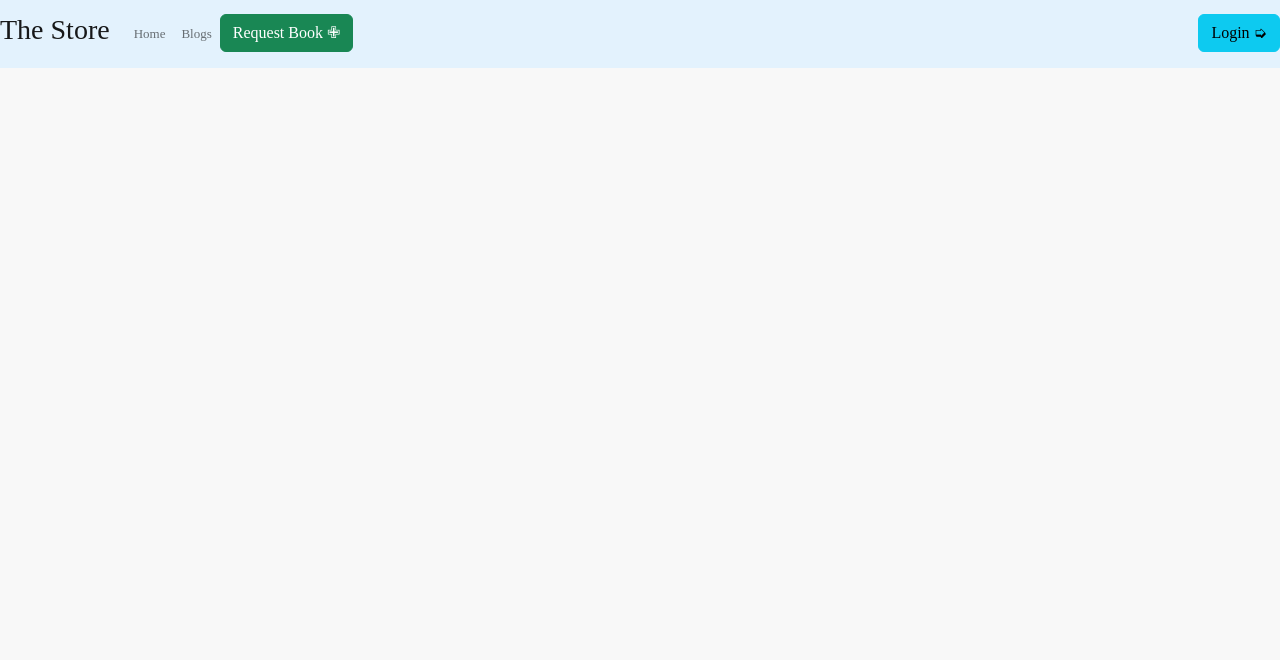
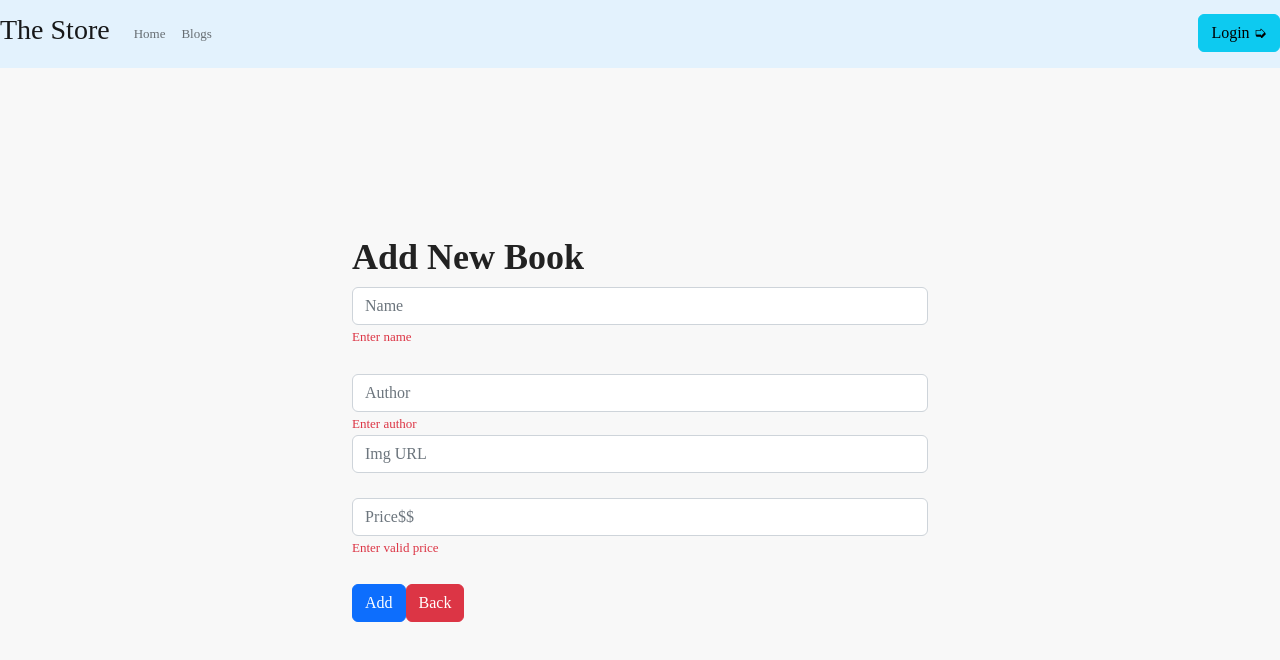
Before and after one commit to Alaa-Barazi/React-Project, a React (Vite) app: page /RequestBook in a window 1280 px wide. Shown: the top 660 px of the page. Built offline with nearby package versions, Linux system fonts and the light colour scheme; no server answers; a web font is replaced by a local one.

Commit message:
modified:   src/App.jsx 	new file:   src/Components/AllRequests/AllRequests.jsx 	new file:   src/Components/AllRequests/style.css 	modified:   src/Components/Header/Header.jsx 	new file:   src/Components/RequestBook/RequestBook.jsx

```diff
--- a/src/App.jsx
+++ b/src/App.jsx
@@ -19,6 +19,8 @@ import NewBlog from './Components/NewBlog/NewBlog';
 import { BlogProvider } from './Components/blogs';
 import Blogs from './Components/Blogs/Blogs';
 import DeleteBlog from './Components/deleteBlog/deleteBlog';
+import RequestBook from './Components/RequestBook/RequestBook';
+import AllRequests from './Components/AllRequests/AllRequests';
 
 function App() {
   return (
@@ -27,8 +29,9 @@ function App() {
         <BlogProvider>
           <Header />
 
-
           <Routes>
+            <Route path="/RequestBook" element={<RequestBook />} />
+            <Route path="/AllRequests" element={<AllRequests />} />
             <Route path="/Login" element={<Login />} />
             <Route path="/Register" element={<Register />} />
             <Route path="/EditBook" element={<EditBook />}>
--- /dev/null
+++ b/src/Components/AllRequests/AllRequests.jsx
@@ -0,0 +1,56 @@
+import { useState, useEffect } from 'react'
+import api from './../../api/books';
+import Book from '../Book/Book';
+import { Link } from "react-router-dom";
+import './style.css'
+export default function AllRequests(){
+    const [books,setBooks] = useState([]);
+    const retreiveallBooks = async () =>{
+        const response = await api.get("/requestedBooks");
+        return response.data;
+       }
+useEffect(() => {
+   const getAllBooks = async ()=>{
+    const allBooks = await retreiveallBooks();
+    if(allBooks){
+        setBooks(allBooks);
+    }
+   }
+   getAllBooks();
+       }, []);
+       return (
+        <>
+        <br/>
+        <center>
+            <br/>
+            <h1>&nbsp;</h1>
+            </center>
+            <div className='card-deck'>
+            {books.map((book,index) => (
+                <div key={index} >
+                    <div className='column'>
+                <div className="card d-flex flex-column" style={{width:"180px",height:"280px"}}>
+                    <img src={book.img} className='card-img' style={{width:"150px",height:"150px"}} />
+                    <div className='card-body'>
+                        <h6 className='card-title'>{book.name}</h6>
+                        <p className='text-primary font-weight-bolder'>By:{book.author}</p>
+                         <p className='text-danger'>Price:{book.price}$</p>
+                        {/* <Link to={`/Details/${book.id}`}>
+                            <div className="mt-auto p-1">
+                            <button  className='btn btn-outline-info'>Details</button>
+                            </div>
+                        </Link> */}
+                        {/* addhandler for books and then alert (added succefully) */}
+                        <button className='btn btn-outline-info'>Add to store</button>
+
+                    </div>
+
+                </div>
+            </div>
+                </div>
+            ))}
+            </div>
+            </>
+
+   );
+};
--- /dev/null
+++ b/src/Components/AllRequests/style.css
@@ -0,0 +1,44 @@
+
+  /* Float four columns side by side */
+  .column {
+    float: left;
+    width: auto;
+    padding: 0 10px;
+  }
+  .card-deck {
+    display: flex;
+    flex-wrap: wrap;
+    justify-content: space-between;
+}
+  /* Remove extra left and right margins, due to padding in columns */
+  .row {margin: 0 -20px;}
+
+  /* Clear floats after the columns */
+  .row:after {
+    content: "";
+    display: table;
+    clear: both;
+  }
+  img {
+    border-radius: 5px 5px 0 0;
+    width: 200px;
+    height: 200px;
+  }
+  /* Style the counter cards */
+  .card {
+    box-shadow: 0 4px 8px 0 rgba(0, 0, 0, 0.2); /* this adds the "card" effect */
+    padding: 10px;
+    width:200px;
+
+    text-align: center;
+    background-color: #f1f1f1;
+  }
+
+  /* Responsive columns - one column layout (vertical) on small screens */
+  @media screen and (max-width: 600px) {
+    .column {
+      width: 100%;
+      display: block;
+      margin-bottom: 20px;
+    }
+  }
--- a/src/Components/Header/Header.jsx
+++ b/src/Components/Header/Header.jsx
@@ -22,7 +22,7 @@ export default function Header() {
 
   return (
     <div>
-      <nav className="navbar navbar-expand-lg  navbar-light"  style={{backgroundColor: "#e3f2fd",position:"fixed",top:"0",width:"100%",left:"0"}}>
+      <nav className="navbar navbar-expand-lg  navbar-light" style={{ backgroundColor: "#e3f2fd", position: "fixed", top: "0", width: "100%", left: "0" }}>
         <a className="navbar-brand align-baseline" href="/Home">   <h3>The Store</h3></a>
         <button className="navbar-toggler" type="button" data-toggle="collapse" data-target="#navbarNav" aria-controls="navbarNav" aria-expanded="false" aria-label="Toggle navigation">
           <span className="navbar-toggler-icon"></span>
@@ -35,36 +35,41 @@ export default function Header() {
             <li className="nav-item">
               <a className="nav-link " href="/Blogs">Blogs</a>
             </li>
-            {user!=null &&
+            {user != null &&
               <li className="nav-item">
                 <a className="nav-link" href="/newBlog">New Blog</a>
               </li>
             }
-          {user==='Admin' &&  <li className="nav-item" style={{ float: "right"}}>
+            {user === 'Admin' && <li className="nav-item" style={{ float: "right" }}>
               <Link to={"/AddBook"}>
                 <button className='btn btn-success rounded' >New Book <span>&#x2719;</span></button>
               </Link>
             </li>
             }
-            { user!=='Admin' &&
- <li className="nav-item" style={{ float: "right"}}>
- <Link to={"/AddBook"}>
+            &nbsp;
+             {user === 'Admin' && <li className="nav-item" style={{ float: "right" }}>
+              <Link to={"/AllRequests"}>
+                <button className='btn rounded' >AllRequests </button>
+              </Link>
+            </li>
+            }
+            {user !== 'Admin' && user != null &&
+              <li className="nav-item" style={{ float: "right" }}>
+                <Link to={"/RequestBook"}>
                   <button className='btn btn-success rounded' >Request Book <span>&#x2719;</span></button>
                 </Link>
               </li>
-
-
             }
             <li>
               {user == null &&
                 <Link to={"/Login"}>
-                  <button className='btn btn-info' style={{right:"0",position:"fixed" }}>Login <span>&#x27AD;</span></button>
+                  <button className='btn btn-info' style={{ right: "0", position: "fixed" }}>Login <span>&#x27AD;</span></button>
                 </Link>
               }
             </li>
             <li className="nav-item">
               {user != null &&
-                <div className="profile-dropdown" style={{right:"0",position:"fixed" }}>
+                <div className="profile-dropdown" style={{ right: "0", position: "fixed" }}>
                   {/* onMouseOut={toggleDropdown} */}
                   <div className="profile-circle" onClick={toggleDropdown} >
                     <img
--- /dev/null
+++ b/src/Components/RequestBook/RequestBook.jsx
@@ -0,0 +1,70 @@
+import 'bootstrap/dist/css/bootstrap.css';
+import { useState } from 'react';
+import { Link, useNavigate } from 'react-router-dom';
+import api from '../../api/books';
+import  uuid  from  "uuid4";
+export default function RequestBook(){
+    const [name,nameChange] = useState("");
+    const [author,authorChange] = useState("");
+    const [img,imgChange] = useState("");
+    const [price,priceChange] = useState("");
+    const navigate=useNavigate();
+    const HandlseSubmit =()=>{
+        addBookHandler();
+        navigate("/Home");
+    }
+    const addBookHandler = async() =>{
+        const book={
+        name:name,
+        img:img,
+        author:author,
+        price:price
+        }
+        const request ={
+            id:uuid(),
+            ...book
+        }
+        const response =await api.post("/requestedBooks",request);
+    }
+    return (
+        <form onSubmit={HandlseSubmit} className="container-fluid vh1-00" style={{ marginTop: "50px" ,width:"600px",textAlign:"left"}}>
+        <div>
+            <h2>Add New Book</h2>
+          <div className="form-group col-md-18" >
+            {/* <label htmlFor="inputName" >Name</label>  */}
+            <input required type="text" className="form-control"
+            value={name} onChange={(e)=>nameChange(e.target.value)}
+            placeholder='Name'
+            />
+           { name.length==0 && <span className='text-danger'> Enter name</span>}
+          </div>
+          <div className="form-group col-md-18">
+            {/* <label htmlFor="inputPassword4">Author</label> */}
+            <input type="text" className="form-control"
+             value={author} onChange={(e)=>authorChange(e.target.value)}
+            placeholder='Author'
+            />
+             { author.length==0 && <span className='text-danger'> Enter author</span>}
+          </div>
+        </div>
+        <div className="form-group col-md-18">
+          {/* <label htmlFor="inputAddress">Img</label> */}
+          <input type="text" className="form-control"
+           value={img} onChange={(e)=>imgChange(e.target.value)}
+           placeholder="Img URL"
+          />
+        </div>
+        <div className="form-group col-md-18">
+          {/* <label htmlFor="inputAddress2">Price</label> */}
+          <input type="text" className="form-control" id="inputAddress2" placeholder="Price$$"
+           value={price} onChange={(e)=>priceChange(e.target.value)}
+          />
+          { price<=0 && <span className='text-danger'> Enter valid price</span>}
+        </div>
+
+
+        <button type="submit" className="btn btn-primary">Add</button>
+        <Link to="/" className='btn btn-danger'>Back</Link>
+      </form>
+    )
+}
```
Lines whose indentation alone changed are shown as unchanged.
